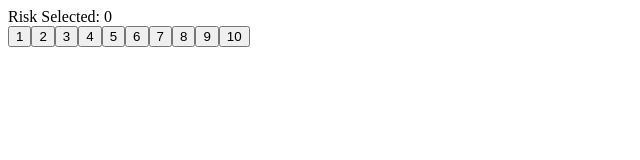
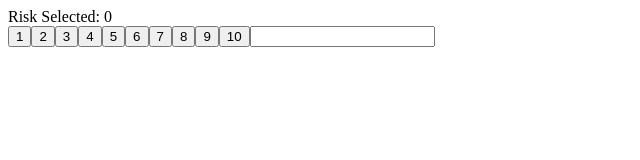
Before and after one commit to eksilva/BPRedux, a React app: page / in a window 1280 px wide. Shown: the top 160 px of the page, without its empty margins (0-640 px from the left). Built offline with nearby package versions, Linux system fonts and the light colour scheme; the HTML template or start-up script is replaced by a standard one.

Commit message:
attempt to add form input to Home page

```diff
--- a/client/src/components/Home.jsx
+++ b/client/src/components/Home.jsx
@@ -1,6 +1,6 @@
 import React from 'react';
 import { useSelector, useDispatch } from 'react-redux';
-import { assignRisk } from '../actions';
+import { assignRisk, assignBonds } from '../actions';
 
 const Home = () => {
   const riskTracker = useSelector(state => state.riskTracker);
@@ -19,6 +19,8 @@ const Home = () => {
       <button onClick={() => dispatch(assignRisk(8))}>8</button>
       <button onClick={() => dispatch(assignRisk(9))}>9</button>
       <button onClick={() => dispatch(assignRisk(10))}>10</button>
+
+      <input required={true} className="amount" id="bonds-input" onChange={() => dispatch(assignBonds())}></input>
     </div>
   )
 }
```
Also changed, not shown: 1 other file (tests, documents, lock files or other folders).
